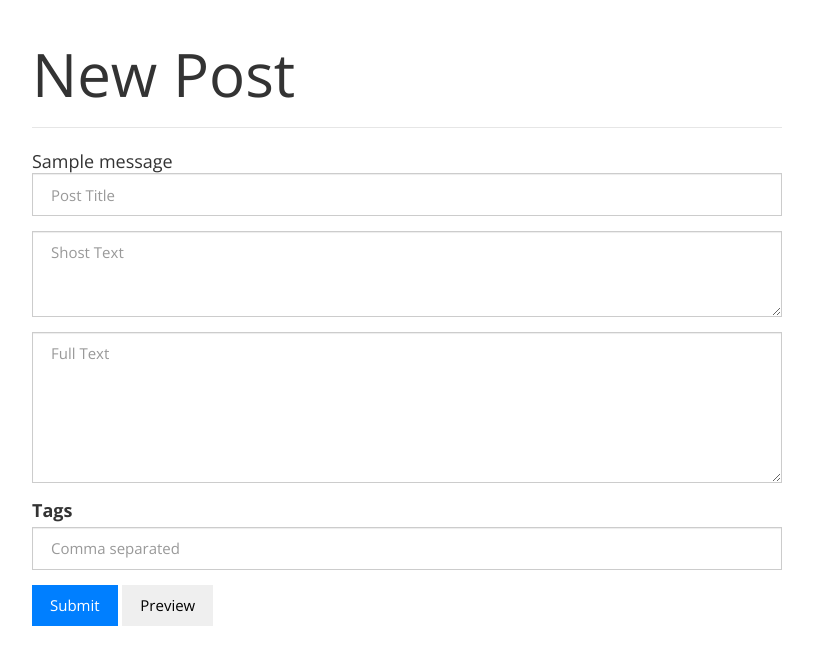
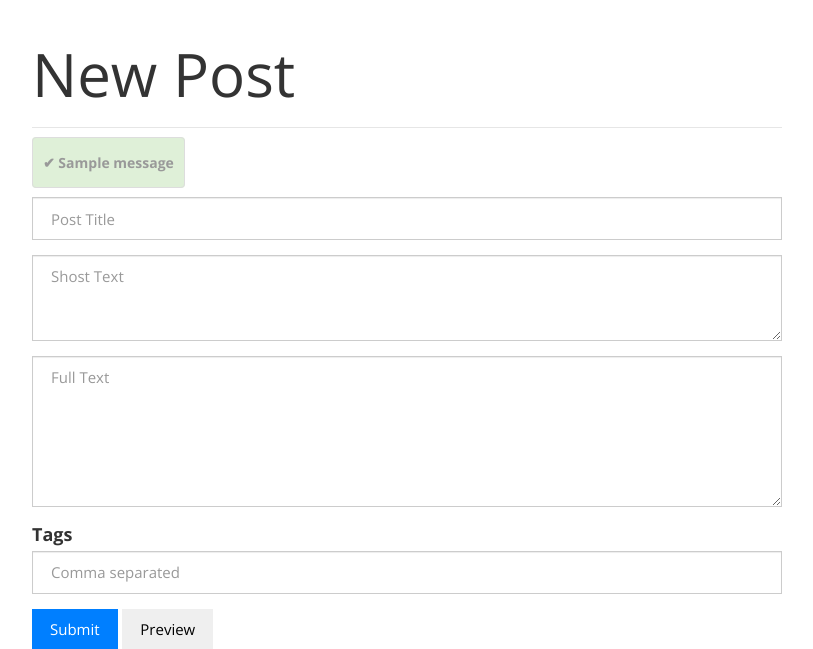
Before and after one commit to dmaslov/flask-blog, a Flask app: page /newpost in a window 1280 px wide. Shown: the part 51-700 px from the top of the page, without its empty margins (38-851 px from the left). Run offline with Flask 2, Linux system fonts and the light colour scheme; one stand-in notice (Sample message) is shown; some libraries are stand-ins or nearby versions.

Commit message:
Error and success messages when creating new post

```diff
--- a/static/main.css
+++ b/static/main.css
@@ -58,6 +58,25 @@ footer a {color: #ccccff;}
 	font-size: 11px;
 	margin:-26px 0 0 8px;
 }
+.response {margin-bottom: 24px;}
+.message {
+	padding: 15px 10px;
+	font-size: 14px;
+	font-weight: bold;
+	line-height: 1.1;
+	text-align: center;
+	border-radius: 4px;
+	border: 1px solid #ddd;
+	box-sizing: border-box;
+}
+.success {
+	color: #999;
+	background-color: #dff0d8;
+}
+.error {
+	color: #999;
+	background-color: #f2dede;
+}
 
 @mediamax-width767px{
 	.section-preview .image img {
--- a/templates/new_post.html
+++ b/templates/new_post.html
@@ -10,7 +10,9 @@
 					{%- with messages = get_flashed_messages(with_categories=True) -%}
 						{%- if messages -%}
 							{%- for category, message in messages -%}
-								<div class="{{ category }}">{{ message }}</div>
+								<div class="response">
+									<span class="message {{ category }}">{%- if category == 'success' -%}✔{%- endif -%}&nbsp;{{ message }}</span>
+								</div>
 							{%- endfor -%}
 						{%- endif -%}
 					{%- endwith -%}
```
